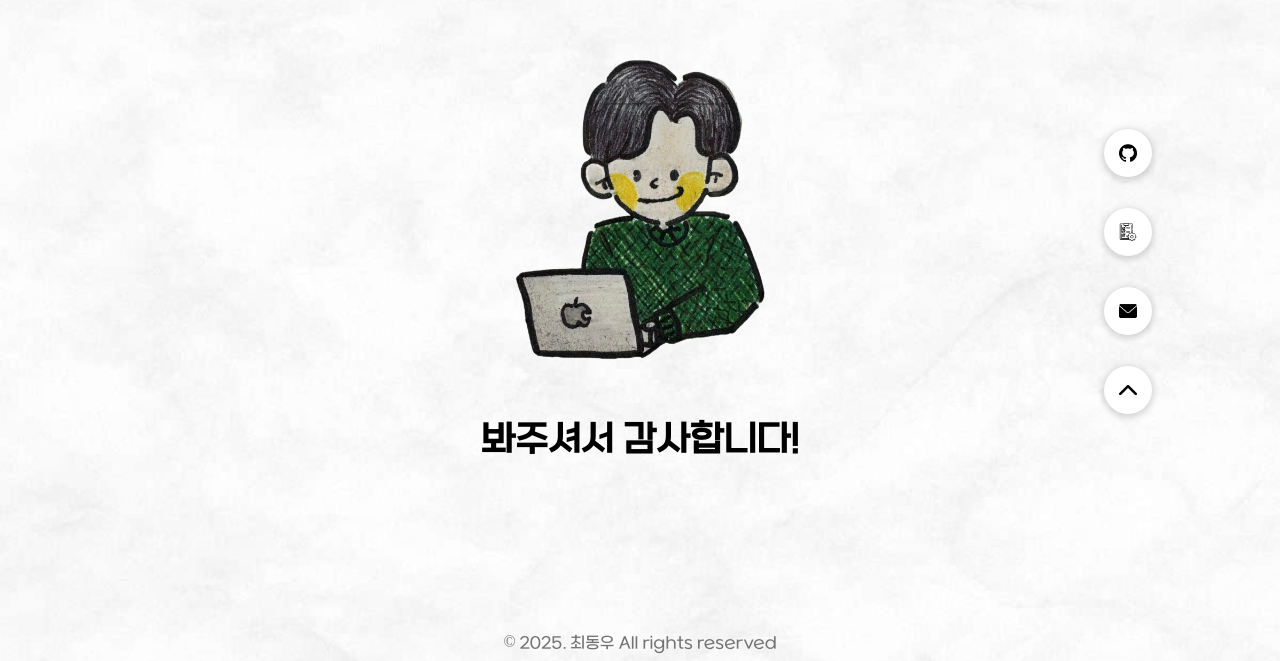
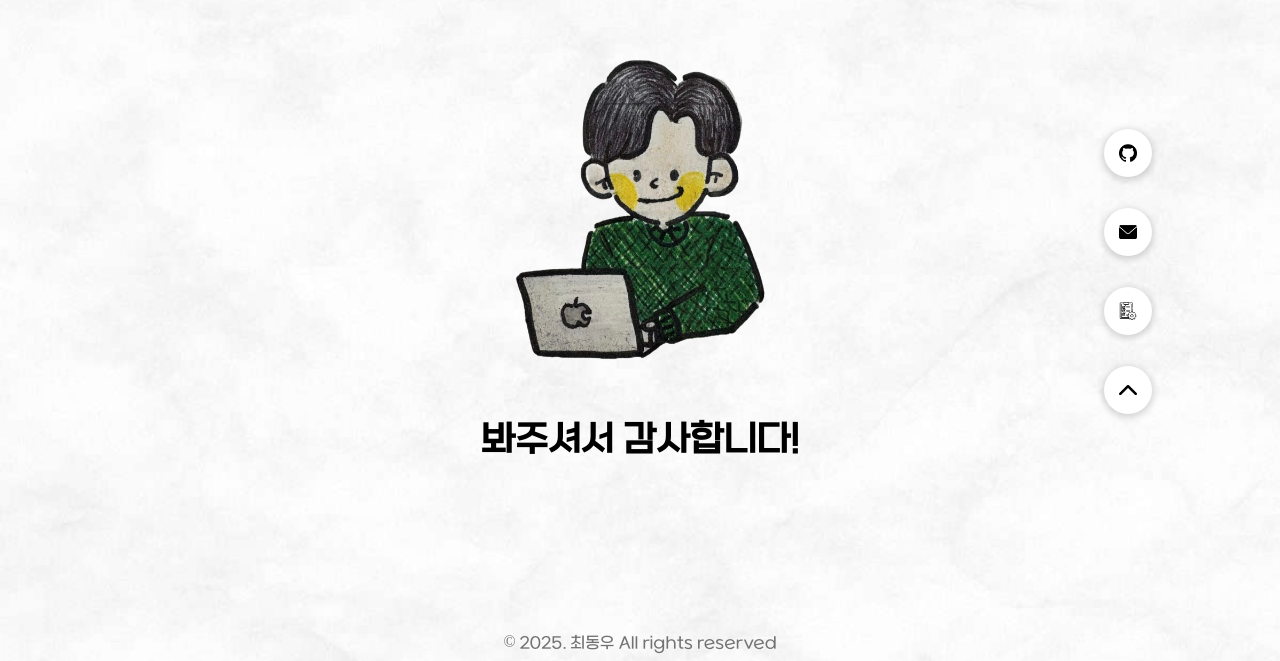
Before and after one commit to dongwoochoi/dw-pf, a React (Create React App) app in the folder pf/: page / in a window 1280 px wide. Shown: the part 5259-5920 px from the top of the page. Built offline with nearby package versions, Linux system fonts and the light colour scheme; no server answers.

Commit message:
Refactor: 모파일 페이지 엔딩 간격 수정

```diff
--- a/pf/src/components/FixedMenu.tsx
+++ b/pf/src/components/FixedMenu.tsx
@@ -103,24 +103,6 @@ export default function FixedMenu() {
           alt="arrowUp"
         />
       </div>
-      <div
-        css={iconButton(
-          isOpen,
-          responsiveValue.gap,
-          responsiveValue.gap,
-          responsiveValue.size
-        )}
-        onClick={scrollToTop}
-        data-tooltip-id="dropdown-tooltip"
-        data-tooltip-content="최상단으로 이동"
-        data-tooltip-variant="light"
-      >
-        <img
-          css={icon(responsiveValue.icon)}
-          src={icons.arrowUp}
-          alt="arrowUp"
-        />
-      </div>
       <Tooltip
         css={{ zIndex: 10, fontWeight: 600 }}
         id="dropdown-tooltip"
--- a/pf/src/components/Modal/IntroduceModal.tsx
+++ b/pf/src/components/Modal/IntroduceModal.tsx
@@ -47,7 +47,7 @@ export default function IntroduceModal() {
                 최종 수정일: 2025.05.14
               </p>
               <p css={{ fontSize: fontSizeTransfer(20), fontFamily: "agorL" }}>
-                해당페이지는 React,TypeScript, Emotion을 기반으로 만들어
+                해당페이지는 React, TypeScript, Emotion을 기반으로 만들어
                 졌습니다.
               </p>
             </div>
--- a/pf/src/pages/EndPage/index.tsx
+++ b/pf/src/pages/EndPage/index.tsx
@@ -125,7 +125,22 @@ export default function EndPage() {
             </p>
           )}
         </div>
-
+        <div css={isMobile ? mobileExplain : {}}>
+          <div
+            css={iconBox(responsiveValue.size)}
+            onClick={copyToClipboard}
+            data-tooltip-id="dropdown-tooltip"
+            data-tooltip-content="메일주소 복사하기"
+            data-tooltip-variant="light"
+          >
+            <img css={icon(responsiveValue.icon)} src={icons.mail} alt="main" />
+          </div>
+          {isMobile && (
+            <p css={{ color: "black", fontSize: "8px", fontFamily: "agroL" }}>
+              메일주소 복사
+            </p>
+          )}
+        </div>
         <div css={isMobile ? mobileExplain : {}}>
           <div
             css={iconBox(responsiveValue.size)}
@@ -141,22 +156,6 @@ export default function EndPage() {
           {isMobile && (
             <p css={{ color: "black", fontSize: "8px", fontFamily: "agroL" }}>
               페이지 정보
-            </p>
-          )}
-        </div>
-        <div css={isMobile ? mobileExplain : {}}>
-          <div
-            css={iconBox(responsiveValue.size)}
-            onClick={copyToClipboard}
-            data-tooltip-id="dropdown-tooltip"
-            data-tooltip-content="메일주소 복사하기"
-            data-tooltip-variant="light"
-          >
-            <img css={icon(responsiveValue.icon)} src={icons.mail} alt="main" />
-          </div>
-          {isMobile && (
-            <p css={{ color: "black", fontSize: "8px", fontFamily: "agroL" }}>
-              메일주소 복사
             </p>
           )}
         </div>
@@ -264,8 +263,8 @@ const iconBox = (size: number) => ({
 
 const btnWrapper = (height: number, isMobile: boolean) => ({
   position: isMobile ? ("relative" as const) : ("absolute" as const),
-  right: "10%",
-  bottom: "30%",
+  right: isMobile ? "" : "10%",
+  bottom: isMobile ? "" : "30%",
   height: `${height}px`,
   display: "flex",
   flexDirection: isMobile ? ("row" as const) : ("column" as const),
```
